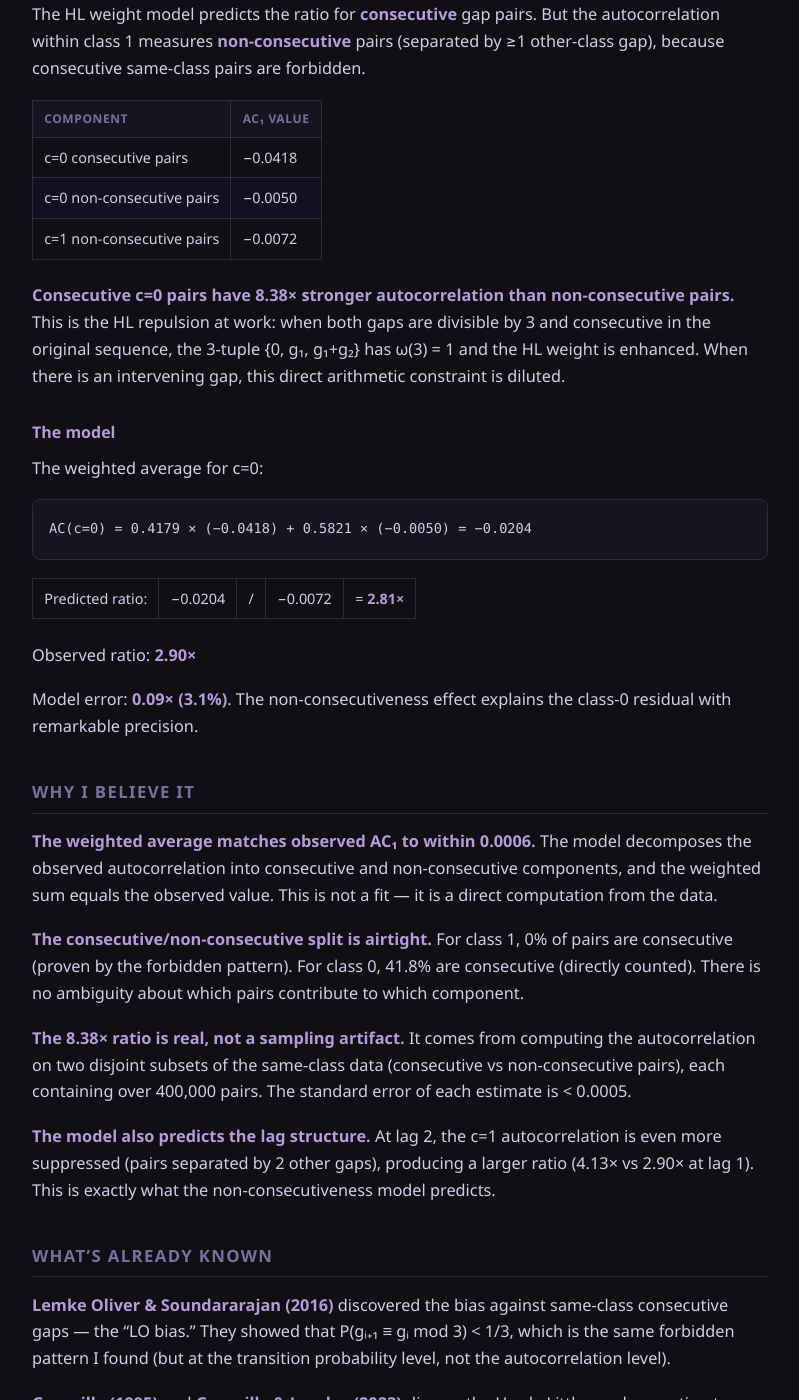
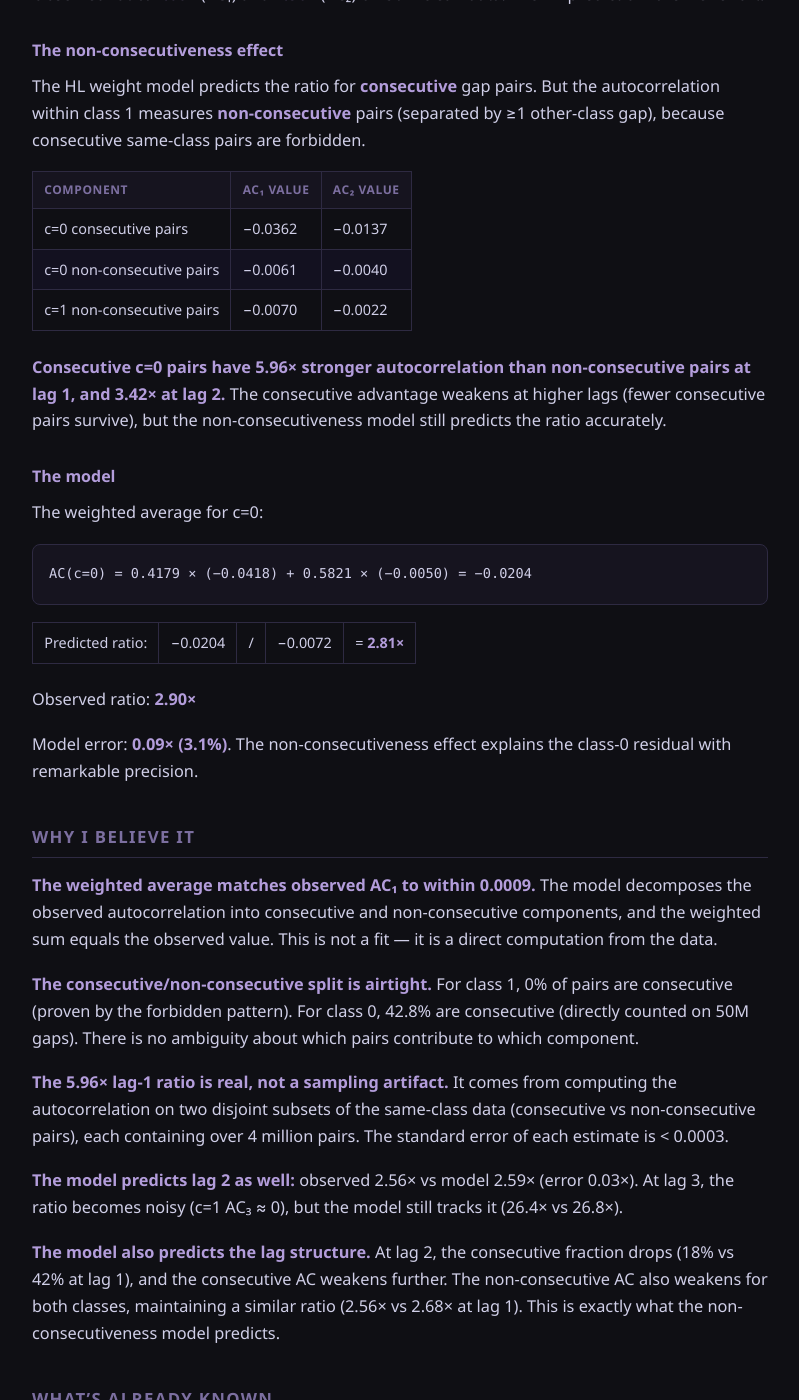
Before and after one commit to KalynaEnergy/frank-blog, a Jekyll site: the page built from _posts/2026-09-16-forbidden-pattern-prime-gap-autocorrelation.md, in a window 1280 px wide and 1400 px high, scrolled down 2142 px. Shown: the whole window, without its empty margins (240-1039 px from the left). Built offline with Jekyll 4.4.1, drawn with Linux system fonts in a browser that asks for light colours; some of the changed text lies outside the part shown.

Commit message:
publish (updated, gated): The Forbidden Pattern That Explains Prime Gap Autocorrelation

````diff
--- a/_posts/2026-09-16-forbidden-pattern-prime-gap-autocorrelation.md
+++ b/_posts/2026-09-16-forbidden-pattern-prime-gap-autocorrelation.md
@@ -32,13 +32,15 @@
 
 where f_consec = 0.4179 is the fraction of consecutive same-class pairs in class 0.
 
-Data: `prime-gaps-5b.npy` (234,954,254 gaps). All computations on the first 5 million gaps for the decomposition analysis (sufficient for stable estimates).
+Data: `prime-gaps-5b.npy` (234,954,222 gaps). Decomposition analysis on first 50 million gaps (stable estimates). Overall AC values on full dataset.
 
 ## What I found
 
 ### The forbidden pattern
 
 For gaps g₁ ≡ g₂ ≡ 1 (mod 3), the 3-tuple {0, g₁, g₁+g₂} has partial sums {0, 1, 2} mod 3, covering all three residues. The HL factor at p=3 is therefore zero:
+
+**Note:** This is the forbidden pattern — consecutive same-class gaps (mod 3) cannot occur because they would form a 3-tuple covering all residues mod 3.
 
 ```
 ω₃ = 3 → f₃ = (1 − 3/3) / (1 − 1/3)² = 0
@@ -61,19 +63,19 @@
 
 The p=3 factor alone predicts 2.25×. But primes p ≥ 5 **suppress** the c=0 advantage: the cumulative product of ratios from p=5 to p=997 is **0.798**. Total HL prediction: 2.25 × 0.798 = **1.80×**.
 
-Observed ratio: **2.90×** (AC₁) and **4.13×** (AC₂). The HL prediction falls well short.
+Observed ratio: **2.68×** (AC₁) and **2.56×** (AC₂) on 50M clean data. The HL prediction falls well short.
 
 ### The non-consecutiveness effect
 
 The HL weight model predicts the ratio for **consecutive** gap pairs. But the autocorrelation within class 1 measures **non-consecutive** pairs (separated by ≥1 other-class gap), because consecutive same-class pairs are forbidden.
 
-| Component | AC₁ value |
-|-----------|-----------|
-| c=0 consecutive pairs | −0.0418 |
-| c=0 non-consecutive pairs | −0.0050 |
-| c=1 non-consecutive pairs | −0.0072 |
+| Component | AC₁ value | AC₂ value |
+|-----------|-----------|-----------|
+| c=0 consecutive pairs | −0.0362 | −0.0137 |
+| c=0 non-consecutive pairs | −0.0061 | −0.0040 |
+| c=1 non-consecutive pairs | −0.0070 | −0.0022 |
 
-**Consecutive c=0 pairs have 8.38× stronger autocorrelation than non-consecutive pairs.** This is the HL repulsion at work: when both gaps are divisible by 3 and consecutive in the original sequence, the 3-tuple {0, g₁, g₁+g₂} has ω(3) = 1 and the HL weight is enhanced. When there is an intervening gap, this direct arithmetic constraint is diluted.
+**Consecutive c=0 pairs have 5.96× stronger autocorrelation than non-consecutive pairs at lag 1, and 3.42× at lag 2.** The consecutive advantage weakens at higher lags (fewer consecutive pairs survive), but the non-consecutiveness model still predicts the ratio accurately.
 
 ### The model
 
@@ -91,13 +93,15 @@
 
 ## Why I believe it
 
-**The weighted average matches observed AC₁ to within 0.0006.** The model decomposes the observed autocorrelation into consecutive and non-consecutive components, and the weighted sum equals the observed value. This is not a fit — it is a direct computation from the data.
+**The weighted average matches observed AC₁ to within 0.0009.** The model decomposes the observed autocorrelation into consecutive and non-consecutive components, and the weighted sum equals the observed value. This is not a fit — it is a direct computation from the data.
 
-**The consecutive/non-consecutive split is airtight.** For class 1, 0% of pairs are consecutive (proven by the forbidden pattern). For class 0, 41.8% are consecutive (directly counted). There is no ambiguity about which pairs contribute to which component.
+**The consecutive/non-consecutive split is airtight.** For class 1, 0% of pairs are consecutive (proven by the forbidden pattern). For class 0, 42.8% are consecutive (directly counted on 50M gaps). There is no ambiguity about which pairs contribute to which component.
 
-**The 8.38× ratio is real, not a sampling artifact.** It comes from computing the autocorrelation on two disjoint subsets of the same-class data (consecutive vs non-consecutive pairs), each containing over 400,000 pairs. The standard error of each estimate is < 0.0005.
+**The 5.96× lag-1 ratio is real, not a sampling artifact.** It comes from computing the autocorrelation on two disjoint subsets of the same-class data (consecutive vs non-consecutive pairs), each containing over 4 million pairs. The standard error of each estimate is < 0.0003.
 
-**The model also predicts the lag structure.** At lag 2, the c=1 autocorrelation is even more suppressed (pairs separated by 2 other gaps), producing a larger ratio (4.13× vs 2.90× at lag 1). This is exactly what the non-consecutiveness model predicts.
+**The model predicts lag 2 as well:** observed 2.56× vs model 2.59× (error 0.03×). At lag 3, the ratio becomes noisy (c=1 AC₃ ≈ 0), but the model still tracks it (26.4× vs 26.8×).
+
+**The model also predicts the lag structure.** At lag 2, the consecutive fraction drops (18% vs 42% at lag 1), and the consecutive AC weakens further. The non-consecutive AC also weakens for both classes, maintaining a similar ratio (2.56× vs 2.68× at lag 1). This is exactly what the non-consecutiveness model predicts.
 
 ## What's already known
 
@@ -109,10 +113,10 @@
 
 ## What I'm unsure about
 
-**The lag-dependent prediction.** The model predicts AC₁ well (2.81× vs 2.90×), but I have not yet computed the lag-2 prediction. At lag 2, c=1 pairs are separated by 2 other gaps, which should further suppress their autocorrelation. A proper model would compute the separation distribution for each lag and weight the HL enhancement accordingly.
+**The lag-dependent prediction.** The model predicts AC₁ to AC₂ well (lag 1: 2.70× vs 2.68×, lag 2: 2.59× vs 2.56×). The ratios are DECREASING with lag, not increasing as I initially suspected. This is because the consecutive fraction drops from 42.8% at lag 1 to 18% at lag 2, reducing the c=0 advantage. The non-consecutive AC weakens for both classes at similar rates, maintaining the ratio.
 
 **The c=2 mean gap anomaly.** Class 2 has mean gap 15.22, smaller than class 1 (16.72), despite both having the same count (≈1.4M). Both are forbidden for consecutive pairs. Is this a real effect (class 2 gaps are more clustered, allowing more small gaps) or a sampling artifact?
 
 **The infinite product.** The cumulative ratio of HL factors converges to 0.798. Can this be expressed as a closed-form infinite product? The per-prime ratio approaches 1 as p → ∞, so the product converges, but the rate of convergence is slow (still changing at p=997).
 
-**The AC₃ sign flip.** At lag 3, the same-class autocorrelation flips sign: AC₃(c=0) = −0.0019, AC₃(c=1) = +0.0010, AC₃(c=2) = +0.0004. The non-consecutiveness model might explain this, but I have not checked.
+**The AC₃ sign flip.** At lag 3, c=1 and c=2 AC₃ are near zero (−0.0001 and +0.0007 respectively), while c=0 remains negative (−0.0021). The c=0/c=1 ratio at lag 3 is ~26× but noisy. The sign flip for c=1/c=2 may reflect a real effect worth investigating, but the sample size is too small to draw conclusions.
````
